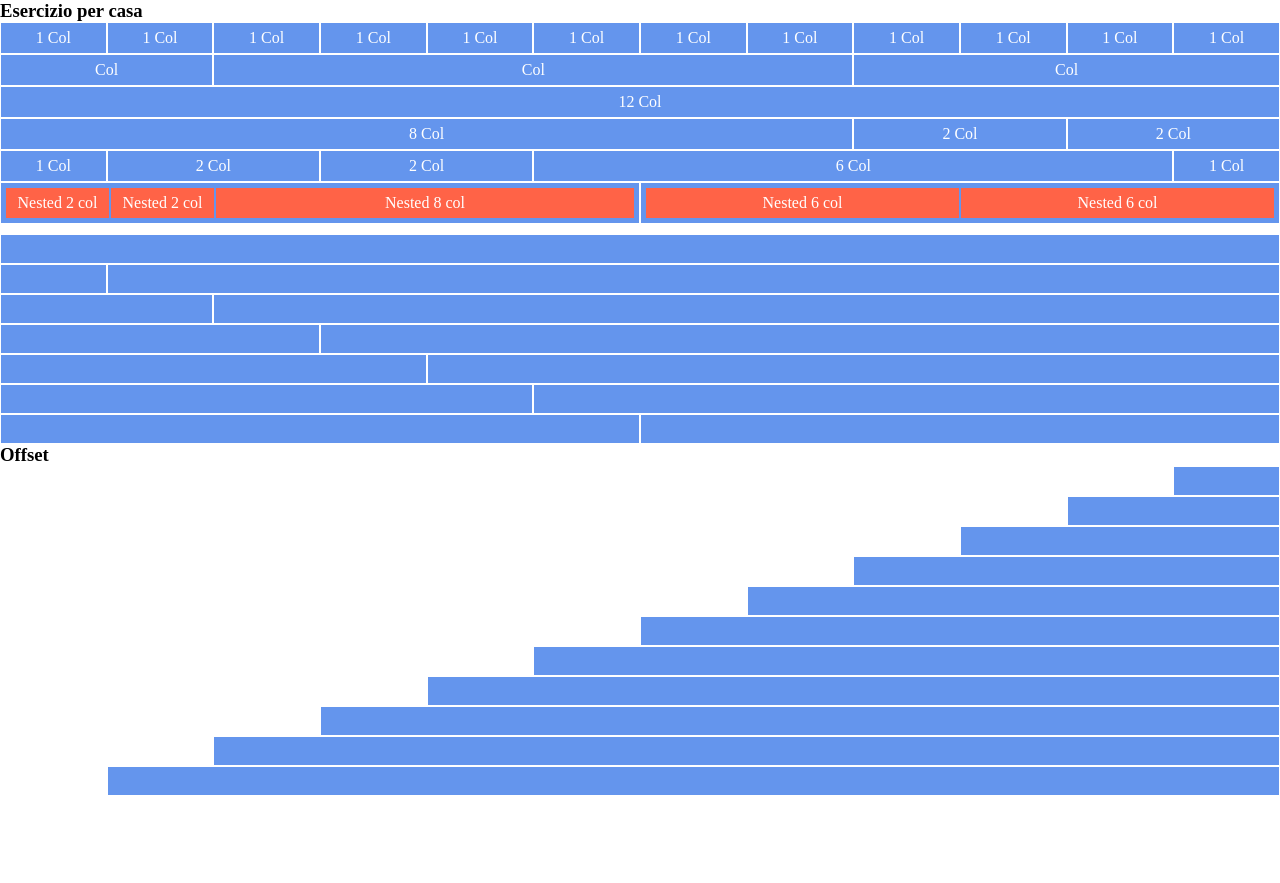
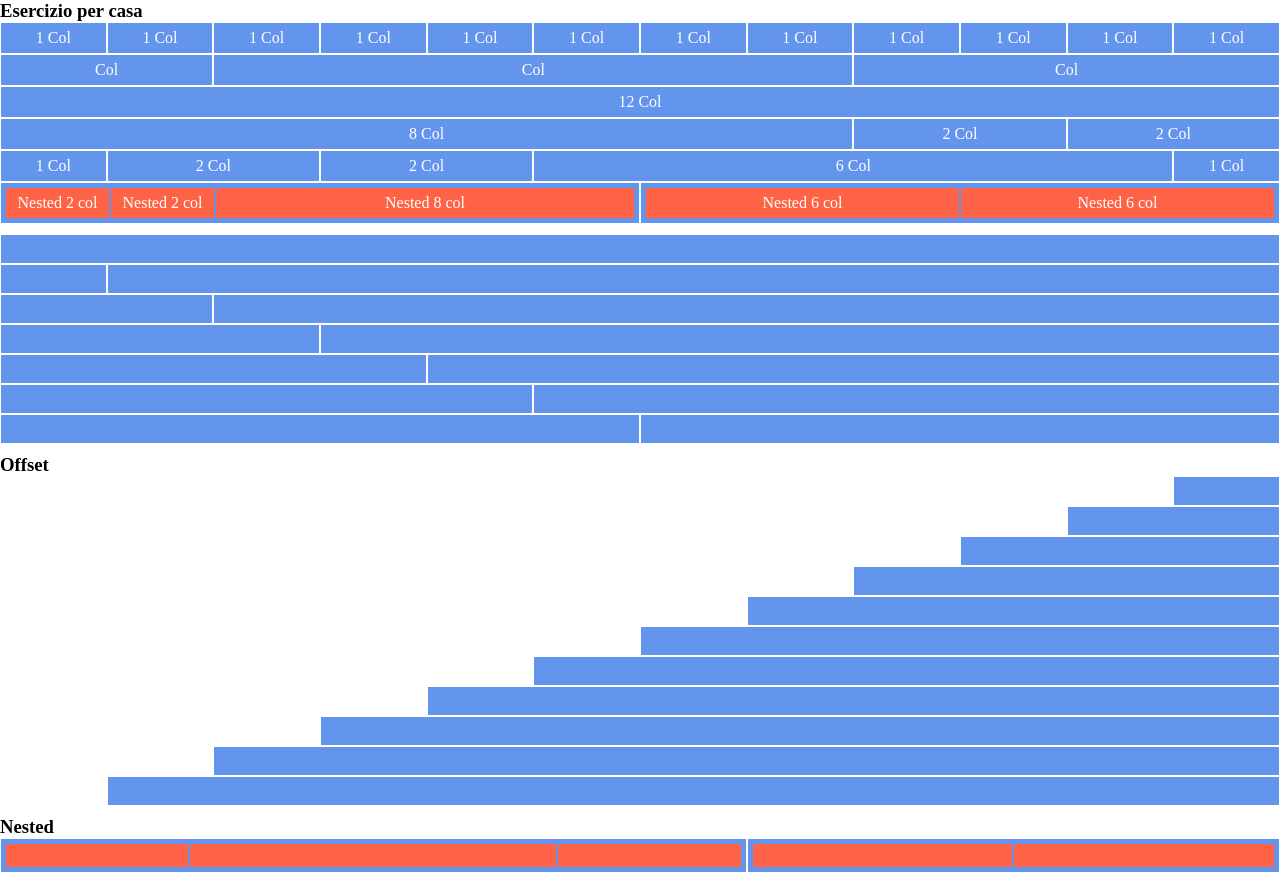
Before and after one commit to valentinacantarelli/html-css-12bool, a plain HTML site: page index.html in a window 1280 px wide. Before the commit the page ends 800 px from the top, so only its background shows below. Drawn offline with Linux system fonts and the light colour scheme.

Commit message:
aggiunta sezione nested

```diff
--- a/css/style.css
+++ b/css/style.css
@@ -24,3 +24,12 @@
 [class*="offset"]{
     border: 0;
 }
+.col-left, .col-right {
+    width: 25%;
+}
+.col-center {
+    width: 50%;
+}
+.half {
+    width: 50%;
+}
--- a/index.html
+++ b/index.html
@@ -108,6 +108,7 @@
             <div class="col-xs-6"></div>
         </div>
     </div>
+    <div class="empty"></div>
     <h3> Offset </h3>
     <div class="container">
         <!-- prima row  -->
@@ -166,6 +167,26 @@
             <div class="col-xs-11"></div>
         </div>
     </div>
+    <div class="empty"></div>
+    <h3> Nested</h3>
+    <div class="container">
+        <div class="row">
+            <div class="col-xs-7">
+                <div class="row inner-row">
+                    <div class="inner-col col-left"></div>
+                    <div class="inner-col col-center"></div>
+                    <div class="inner-col col-right"></div>
+                </div>
+            </div>
+            <div class="col-xs-5">
+                <div class="row inner-row">
+                    <div class="inner-col half"></div>
+                    <div class="inner-col half"></div>
+                </div>
+            </div>
+        </div>
+    </div>
+    <div class="empty"></div>
 
 </body>
 </html>
```
